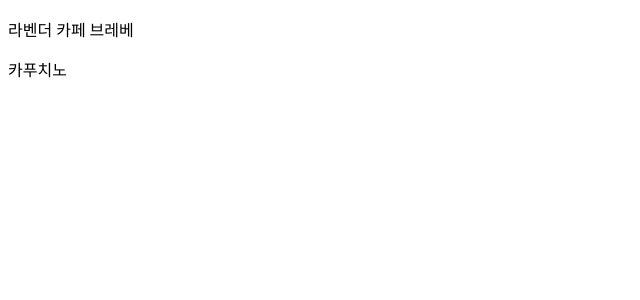
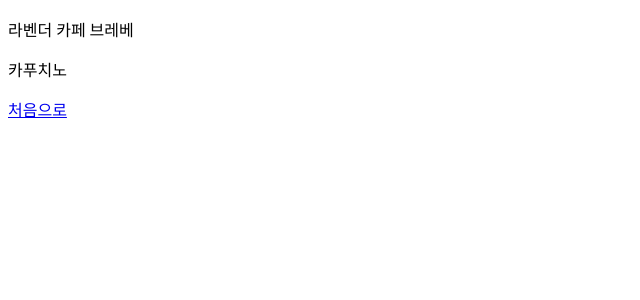
Before and after one commit to wonbbnote/timeattack, a Django app: template timeattack_0603/templates/main.html in a window 1280 px wide. Shown: the part 192-492 px from the top of the page, without its empty margins (0-640 px from the left). Run offline with Django 4.2, Linux system fonts and the light colour scheme; the template is opened without the code that fills it: values that come from a table or form of the project are taken from there, others are empty; data comes from the database, SQL or seed files in the repository.

Commit message:
timeattack_0610

```diff
--- a/timeattack_0603/templates/main.html
+++ b/timeattack_0603/templates/main.html
@@ -12,9 +12,11 @@
         {% endfor %}
         <button type="submit">OK</button>
     </form>
+
     {% for drink in drinks %}
         <p>{{ drink.name }}</p>
     {% endfor %}
+        <a href="/main">처음으로</a>
 
 </body>
 </html>
```
